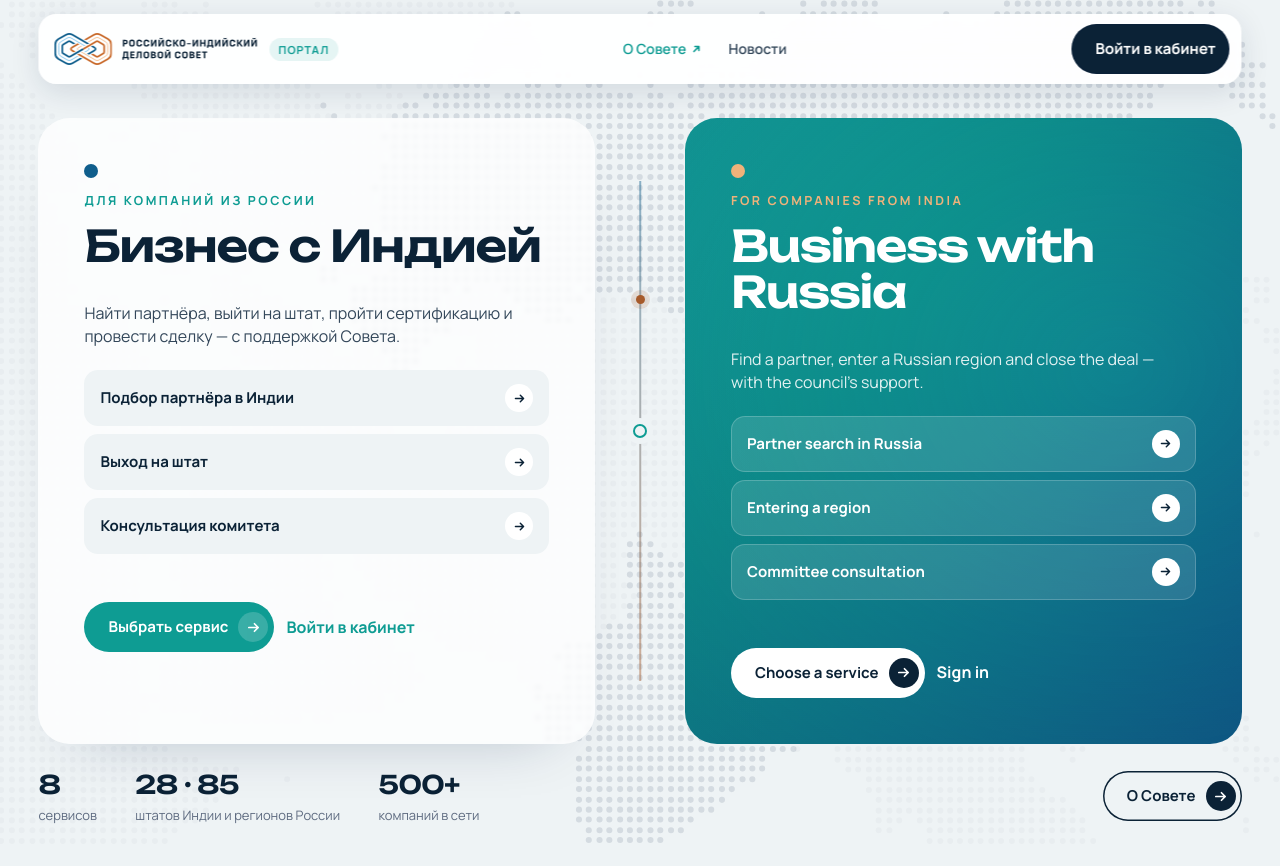
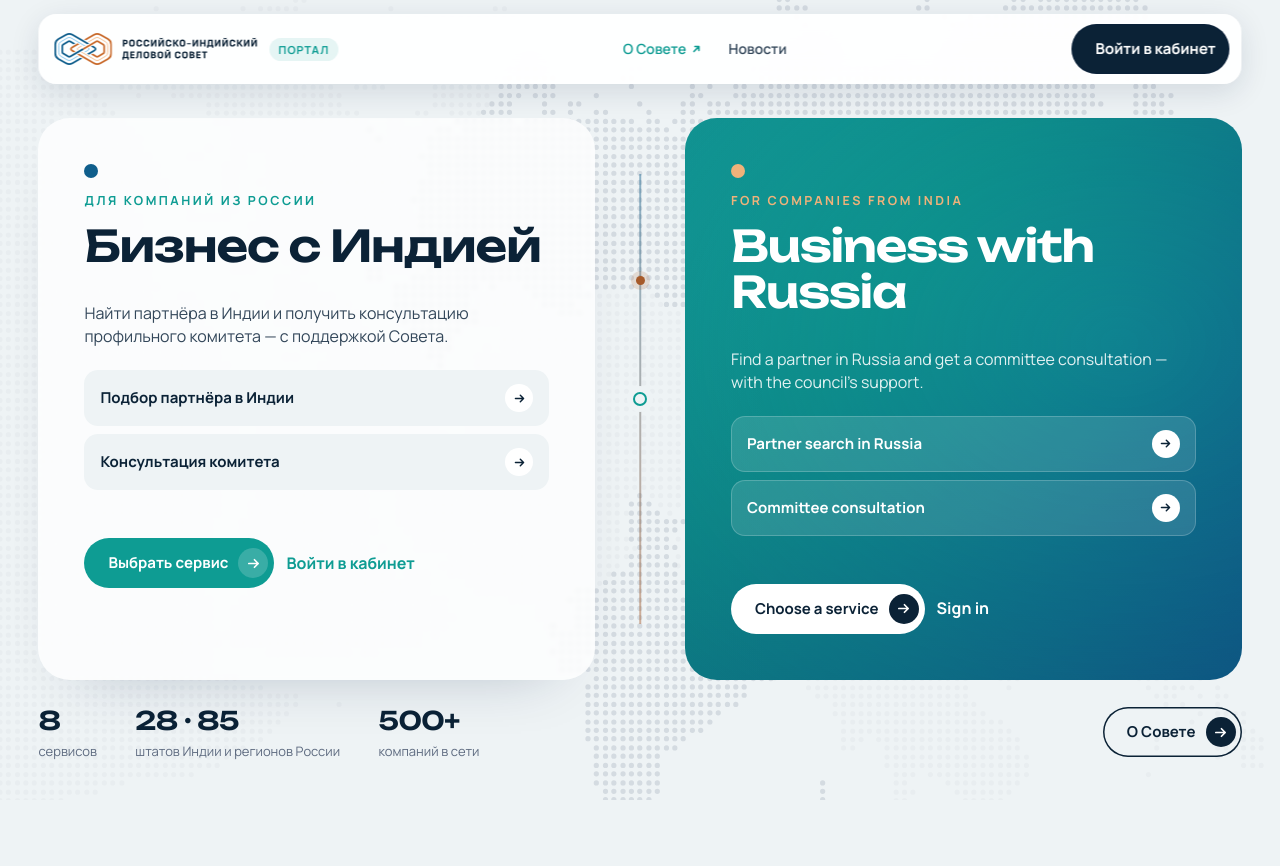
Before and after one commit to OlgaGrokh/ridc-concept-v1, a plain HTML site: page portal.html in a window 1280 px wide. After the commit the page ends 802 px from the top, so only its background shows below. Drawn offline with Linux system fonts and the light colour scheme.

Commit message:
Portal: partner search and committee consultation only; glassy orange Nifty 50 plaque
Co-Authored-By: Claude Opus 5.5 <noreply@anthropic.com>

```diff
--- a/portal.html
+++ b/portal.html
@@ -334,11 +334,11 @@ body{background:var(--page)}
  <nav class="nav"><a class="nav-portal" href="index.html">О Совете<svg class="ext" viewBox="0 0 12 12" aria-hidden="true"><path d="M3.5 8.5l5-5M4.5 3.5h4v4" fill="none" stroke="currentColor" stroke-width="1.6" stroke-linecap="round" stroke-linejoin="round"/></svg></a><div class="dd" data-newsnav><a href="news.html">Новости</a></div></nav>
  <div class="hbtn"><div class="langsw" role="group" aria-label="Язык сайта"><button type="button" class="on" aria-pressed="true">RU</button><button type="button" aria-pressed="false">EN</button></div><a class="btn cab" href="#">Войти в кабинет</a><button class="burger" type="button" aria-label="Меню" aria-expanded="false" aria-controls="mmenu"><span></span><span></span></button>
  <div class="mmenu" id="mmenu"><nav><a class="nav-portal" href="index.html">О Совете<svg class="ext" viewBox="0 0 12 12" aria-hidden="true"><path d="M3.5 8.5l5-5M4.5 3.5h4v4" fill="none" stroke="currentColor" stroke-width="1.6" stroke-linecap="round" stroke-linejoin="round"/></svg></a></nav><div class="mm-foot"><div class="langsw" role="group" aria-label="Язык сайта"><button type="button" class="on" aria-pressed="true">RU</button><button type="button" aria-pressed="false">EN</button></div><a class="btn cab" href="#">Войти в кабинет</a></div></div></div></header>
-<main class="site"><section class="pt"><canvas class="pt-map" aria-hidden="true"></canvas><div class="wrap"><div class="shores"><div class="shore shore--ru"><span class="flag-dot"></span><div class="kick">Для компаний из России</div><h2>Бизнес с Индией</h2><p class="lead">Найти партнёра, выйти на штат, пройти сертификацию и провести сделку — с поддержкой Совета.</p>
-       <ul class="slist"><li><span>Подбор партнёра в Индии</span><span class="ar"><svg viewBox="0 0 16 16" aria-hidden="true"><path d="M3 8h10M9 4l4 4-4 4" fill="none" stroke="currentColor" stroke-width="1.8" stroke-linecap="round" stroke-linejoin="round"/></svg></span></li><li><span>Выход на штат</span><span class="ar"><svg viewBox="0 0 16 16" aria-hidden="true"><path d="M3 8h10M9 4l4 4-4 4" fill="none" stroke="currentColor" stroke-width="1.8" stroke-linecap="round" stroke-linejoin="round"/></svg></span></li><li><span>Консультация комитета</span><span class="ar"><svg viewBox="0 0 16 16" aria-hidden="true"><path d="M3 8h10M9 4l4 4-4 4" fill="none" stroke="currentColor" stroke-width="1.8" stroke-linecap="round" stroke-linejoin="round"/></svg></span></li></ul><div class="cta"><a class="btn btn--teal" href="#services">Выбрать сервис <span class="ar"><svg viewBox="0 0 16 16" aria-hidden="true"><path d="M3 8h10M9 4l4 4-4 4" fill="none" stroke="currentColor" stroke-width="1.8" stroke-linecap="round" stroke-linejoin="round"/></svg></span></a><a class="lnk2" href="#">Войти в кабинет</a></div></div>
+<main class="site"><section class="pt"><canvas class="pt-map" aria-hidden="true"></canvas><div class="wrap"><div class="shores"><div class="shore shore--ru"><span class="flag-dot"></span><div class="kick">Для компаний из России</div><h2>Бизнес с Индией</h2><p class="lead">Найти партнёра в Индии и получить консультацию профильного комитета — с поддержкой Совета.</p>
+       <ul class="slist"><li><span>Подбор партнёра в Индии</span><span class="ar"><svg viewBox="0 0 16 16" aria-hidden="true"><path d="M3 8h10M9 4l4 4-4 4" fill="none" stroke="currentColor" stroke-width="1.8" stroke-linecap="round" stroke-linejoin="round"/></svg></span></li><li><span>Консультация комитета</span><span class="ar"><svg viewBox="0 0 16 16" aria-hidden="true"><path d="M3 8h10M9 4l4 4-4 4" fill="none" stroke="currentColor" stroke-width="1.8" stroke-linecap="round" stroke-linejoin="round"/></svg></span></li></ul><div class="cta"><a class="btn btn--teal" href="#services">Выбрать сервис <span class="ar"><svg viewBox="0 0 16 16" aria-hidden="true"><path d="M3 8h10M9 4l4 4-4 4" fill="none" stroke="currentColor" stroke-width="1.8" stroke-linecap="round" stroke-linejoin="round"/></svg></span></a><a class="lnk2" href="#">Войти в кабинет</a></div></div>
        <div class="seam"><i class="pulse pulse--ru"></i><i class="pulse pulse--in"></i><b class="node"></b></div>
-       <div class="shore shore--in"><span class="flag-dot"></span><div class="kick">For companies from India</div><h2>Business with Russia</h2><p class="lead">Find a partner, enter a Russian region and close the deal — with the council’s support.</p>
-       <ul class="slist"><li><span>Partner search in Russia</span><span class="ar"><svg viewBox="0 0 16 16" aria-hidden="true"><path d="M3 8h10M9 4l4 4-4 4" fill="none" stroke="currentColor" stroke-width="1.8" stroke-linecap="round" stroke-linejoin="round"/></svg></span></li><li><span>Entering a region</span><span class="ar"><svg viewBox="0 0 16 16" aria-hidden="true"><path d="M3 8h10M9 4l4 4-4 4" fill="none" stroke="currentColor" stroke-width="1.8" stroke-linecap="round" stroke-linejoin="round"/></svg></span></li><li><span>Committee consultation</span><span class="ar"><svg viewBox="0 0 16 16" aria-hidden="true"><path d="M3 8h10M9 4l4 4-4 4" fill="none" stroke="currentColor" stroke-width="1.8" stroke-linecap="round" stroke-linejoin="round"/></svg></span></li></ul><div class="cta"><a class="btn btn--light" href="#services">Choose a service <span class="ar"><svg viewBox="0 0 16 16" aria-hidden="true"><path d="M3 8h10M9 4l4 4-4 4" fill="none" stroke="currentColor" stroke-width="1.8" stroke-linecap="round" stroke-linejoin="round"/></svg></span></a><a class="lnk2" href="#">Sign in</a></div></div></div>
+       <div class="shore shore--in"><span class="flag-dot"></span><div class="kick">For companies from India</div><h2>Business with Russia</h2><p class="lead">Find a partner in Russia and get a committee consultation — with the council’s support.</p>
+       <ul class="slist"><li><span>Partner search in Russia</span><span class="ar"><svg viewBox="0 0 16 16" aria-hidden="true"><path d="M3 8h10M9 4l4 4-4 4" fill="none" stroke="currentColor" stroke-width="1.8" stroke-linecap="round" stroke-linejoin="round"/></svg></span></li><li><span>Committee consultation</span><span class="ar"><svg viewBox="0 0 16 16" aria-hidden="true"><path d="M3 8h10M9 4l4 4-4 4" fill="none" stroke="currentColor" stroke-width="1.8" stroke-linecap="round" stroke-linejoin="round"/></svg></span></li></ul><div class="cta"><a class="btn btn--light" href="#services">Choose a service <span class="ar"><svg viewBox="0 0 16 16" aria-hidden="true"><path d="M3 8h10M9 4l4 4-4 4" fill="none" stroke="currentColor" stroke-width="1.8" stroke-linecap="round" stroke-linejoin="round"/></svg></span></a><a class="lnk2" href="#">Sign in</a></div></div></div>
        <div class="shores-foot"><ul class="trust"><li><b>8</b><span>сервисов</span></li><li><b>28 · 85</b><span>штатов Индии и регионов России</span></li><li><b>500+</b><span>компаний в сети</span></li></ul><a class="btn btn--ghost" href="index.html">О Совете <span class="ar"><svg viewBox="0 0 16 16" aria-hidden="true"><path d="M3 8h10M9 4l4 4-4 4" fill="none" stroke="currentColor" stroke-width="1.8" stroke-linecap="round" stroke-linejoin="round"/></svg></span></a></div></div></section></main>
 <script>document.querySelectorAll('.aud button').forEach(b=>b.onclick=()=>{document.querySelectorAll('.aud button').forEach(x=>x.classList.toggle('on',x===b));document.querySelectorAll('.ab').forEach(x=>x.hidden=x.dataset.a!==b.dataset.a);});</script><script>addEventListener('load',()=>{const m=document.querySelector('.seam__mark');if(m&&window.RIDCPulse)RIDCPulse.mount(m,{mode:'idle',period:5,delay:500});});</script><script>(()=>{const svg=document.querySelector('.rmap.live');if(!svg)return;const ns='http://www.w3.org/2000/svg',g=svg.querySelector('.links'),feed=document.querySelector('.feed b'),rm=matchMedia('(prefers-reduced-motion: reduce)').matches;
  const pos=n=>{const t=svg.querySelector('[data-city="'+n+'"]').getAttribute('transform').match(/[\d.]+/g).map(Number);return t;};
```
Also changed, not shown: index-en.html (+2 -2 lines), index.html (+2 -2 lines).
